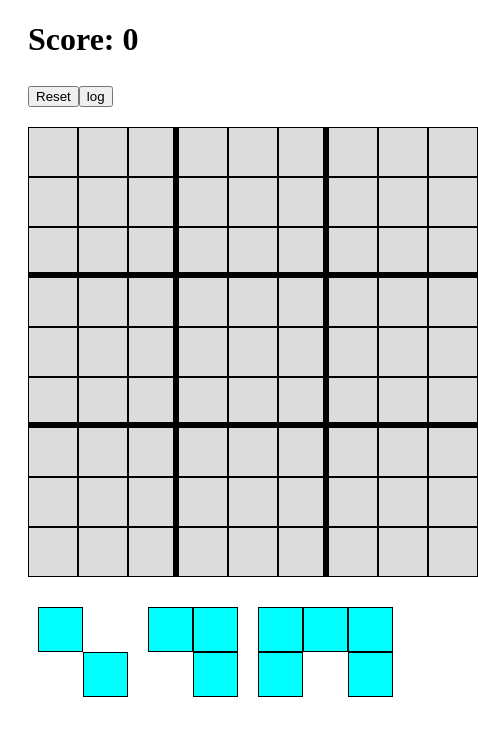
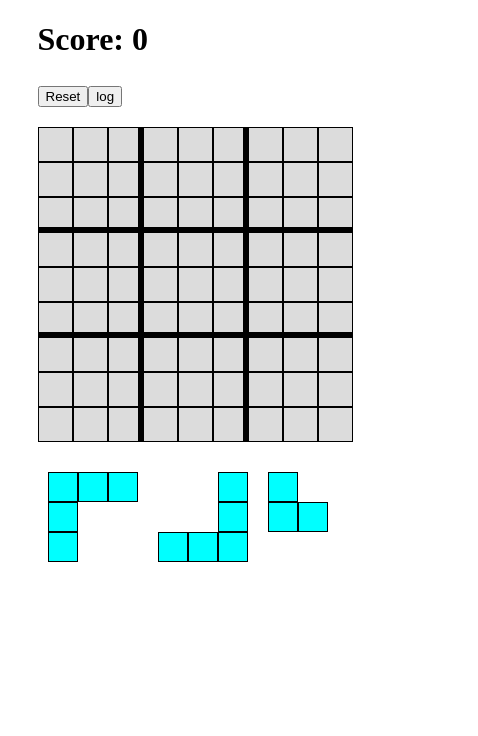
Before and after one commit to Ethanone7/cube_game, a React (Create React App) app: page / in a window 390 px wide. Shown: the top 736 px of the page, 478 px wide, since content can reach past the window. Built offline with nearby package versions, Linux system fonts and the light colour scheme.

Commit message:
optimize display

```diff
--- a/package.json
+++ b/package.json
@@ -11,6 +11,7 @@
     "@types/node": "^16.11.26",
     "@types/react": "^17.0.44",
     "@types/react-dom": "^17.0.15",
+    "antd": "^4.19.5",
     "less": "^4.1.2",
     "react": "^18.0.0",
     "react-dnd": "^16.0.0",
--- a/src/component/board.css
+++ b/src/component/board.css
@@ -1,6 +1,4 @@
 .btn {
-    width: 50px;
-    height: 50px;
     border: 1px solid;
     vertical-align: middle;
     font-size: 30px;
@@ -8,7 +6,7 @@
 }
 
 .valid_btn:hover{
-    background-color: #3e8e41 !important;
+    background-color: lime !important;
 }
 
 .sub_btn {
@@ -28,12 +26,9 @@
 
 
 .board {
-    width: 450px !important;
-    margin-right: 20px;
-    margin-left: 20px;
+    margin: auto;
 }
 
 .basic_cube {
-    /* padding-left: 20px; */
     margin-top: 20px;
 }
--- a/src/component/board.tsx
+++ b/src/component/board.tsx
@@ -1,15 +1,17 @@
 import React, { useState, useEffect } from 'react';
+import { Card } from 'antd';
+
 import "./board.css";
 import { SubCube } from "./sub_cube"
-import { DEFAULT_ARRAYS, TOTAL_SIZE } from "./config"
+import { DEFAULT_ARRAYS, TOTAL_SIZE, SMALL_CUBE_WIDTH, MID_CUBE_WIDTH } from "./config"
 
 interface BoardProps {
 }
 
 const DELAY_MS: number = 100 * 2
 const EMPTY_ARRAY: number[] = Array(81).fill(0)
-const generateRandomIndex = () => {
-  return Math.floor(Math.random() * TOTAL_SIZE);
+const generateRandomNumber = (size: number) => {
+  return Math.floor(Math.random() * size);
 }
 
 const Board: React.FC<BoardProps> = props => {
@@ -19,24 +21,38 @@ const Board: React.FC<BoardProps> = props => {
   const [xPos, setXPos] = useState<number>(-1);
   const [yPos, setYPos] = useState<number>(-1);
   const [editIndex, setEditIndex] = useState<number>(-1);
-  const [box0, setBox0] = useState<number>(generateRandomIndex());
-  const [box1, setBox1] = useState<number>(generateRandomIndex());
-  const [box2, setBox2] = useState<number>(generateRandomIndex());
+  const [box0, setBox0] = useState<number>(generateRandomNumber(TOTAL_SIZE));
+  const [box1, setBox1] = useState<number>(generateRandomNumber(TOTAL_SIZE));
+  const [box2, setBox2] = useState<number>(generateRandomNumber(TOTAL_SIZE));
   const [display0, setDisplay0] = useState<boolean>(true);
   const [display1, setDisplay1] = useState<boolean>(true);
   const [display2, setDisplay2] = useState<boolean>(true);
   const [editingCube, setEditingCube] = useState<boolean[][]>([[]]);
+  const [cubeWidth, setCubeWidth] = useState<number>(MID_CUBE_WIDTH);
+  const [width, setWidth] = React.useState(window.innerWidth);
 
   useEffect(() => {
     if (!display0 && !display1 && !display2) {
-      setBox0(generateRandomIndex())
-      setBox1(generateRandomIndex())
-      setBox2(generateRandomIndex())
+      setBox0(generateRandomNumber(TOTAL_SIZE))
+      setBox1(generateRandomNumber(TOTAL_SIZE))
+      setBox2(generateRandomNumber(TOTAL_SIZE))
       setDisplay0(true);
       setDisplay1(true);
       setDisplay2(true);
     }
   }, [display0, display1, display2]);
+
+  useEffect(() => {
+    if (width <= 620) {
+      setCubeWidth(SMALL_CUBE_WIDTH)
+    } else {
+      setCubeWidth(MID_CUBE_WIDTH)
+    }
+  }, [width]);
+
+  useEffect(() => {
+    window.addEventListener("resize", () => setWidth(window.innerWidth));
+  }, []);
 
   const btnColor = (val: number) => {
     if (val === -1) {
@@ -65,6 +81,15 @@ const Board: React.FC<BoardProps> = props => {
     return "btn"
   }
 
+  const onSetWidthLength = () => {
+    const width: number = ((cubeWidth+5) * 9);
+    return width + 'px';
+}
+
+const onSetCubeLength = () => {
+    return (cubeWidth+5) + 'px';
+}
+
   const onFinishEdit = () => {
     if (editIndex === 0) {
       setDisplay0(false);
@@ -77,7 +102,7 @@ const Board: React.FC<BoardProps> = props => {
     setEditing(false)
   }
 
-  const checkScore = (arrayList: number[]) => {
+  const checkScore = (arrayList: number[], cubeNum?: number) => {
     let tmpArray = [...arrayList];
     let flashArray = [...arrayList];
     let visitArray: boolean[] = Array(81).fill(false);
@@ -155,7 +180,9 @@ const Board: React.FC<BoardProps> = props => {
     }
     if (cnt > 0) {
       setArray(flashArray)
-      setTimeout(() => setScore(score + cnt * 9), DELAY_MS)
+      const add_score: number = cnt * (9 + generateRandomNumber(10))
+      // message.success(add_score+' points', 3)
+      setTimeout(() => setScore(score + add_score), DELAY_MS)
       setTimeout(() => setArray(tmpArray), DELAY_MS)
     }
   }
@@ -204,7 +231,7 @@ const Board: React.FC<BoardProps> = props => {
         setTimeout(() => checkScore(tmpArray), DELAY_MS)
         onFinishEdit();
       } else {
-        alert('fail')
+        alert('No space for it')
       }
     }
     else {
@@ -218,25 +245,25 @@ const Board: React.FC<BoardProps> = props => {
   }
 
   let boardView = (
-    array.map((val, idx) => { return (<button className={btnClassName(val)} style={{ backgroundColor: btnColor(val), borderRight: borderRight(idx), borderBottom: borderBottom(idx) }} onClick={() => onClickButton(idx)}></button>) })
+    array.map((val, idx) => { return (<button className={btnClassName(val)} style={{ backgroundColor: btnColor(val), borderRight: borderRight(idx), borderBottom: borderBottom(idx), width: onSetCubeLength(), height: onSetCubeLength() }} onClick={() => onClickButton(idx)}></button>) })
   )
 
-
   return (
-    <div className="board">
+    <Card className="board" style={{ width: onSetWidthLength() }}>
       <h1>Score: {score}</h1>
       <h2><button onClick={() => { setScore(0); setArray(EMPTY_ARRAY) }}>Reset</button><button onClick={() => {
         console.log('box0: ' + box0);
         console.log('box1: ' + box1)
         console.log('box2: ' + box2)
+        console.log(window.innerWidth)
       }}>log</button></h2>
       <div>{boardView}</div>
       <div style={{ display: 'flex' }}>
-        <SubCube inputArray={DEFAULT_ARRAYS[box0]} display={display0} editIndex={0} setEditIndex={setEditIndex} editing={editing} setEditing={setEditing} setXPos={setXPos} setYPos={setYPos} setEditingCube={setEditingCube} />
-        <SubCube inputArray={DEFAULT_ARRAYS[box1]} display={display1} editIndex={1} setEditIndex={setEditIndex} editing={editing} setEditing={setEditing} setXPos={setXPos} setYPos={setYPos} setEditingCube={setEditingCube} />
-        <SubCube inputArray={DEFAULT_ARRAYS[box2]} display={display2} editIndex={2} setEditIndex={setEditIndex} editing={editing} setEditing={setEditing} setXPos={setXPos} setYPos={setYPos} setEditingCube={setEditingCube} />
+        <SubCube inputArray={DEFAULT_ARRAYS[box0]} display={display0} editIndex={0} setEditIndex={setEditIndex} editing={editing} setEditing={setEditing} setXPos={setXPos} setYPos={setYPos} setEditingCube={setEditingCube} cubeWidth={cubeWidth}/>
+        <SubCube inputArray={DEFAULT_ARRAYS[box1]} display={display1} editIndex={1} setEditIndex={setEditIndex} editing={editing} setEditing={setEditing} setXPos={setXPos} setYPos={setYPos} setEditingCube={setEditingCube} cubeWidth={cubeWidth}/>
+        <SubCube inputArray={DEFAULT_ARRAYS[box2]} display={display2} editIndex={2} setEditIndex={setEditIndex} editing={editing} setEditing={setEditing} setXPos={setXPos} setYPos={setYPos} setEditingCube={setEditingCube} cubeWidth={cubeWidth}/>
       </div>
-    </div>
+    </Card>
   );
 }
 
--- a/src/component/config.ts
+++ b/src/component/config.ts
@@ -39,3 +39,6 @@ interface ArrayType {
     [key: number]: boolean[][];
 }
 export const TOTAL_SIZE=34;
+
+export const SMALL_CUBE_WIDTH = 30;
+export const MID_CUBE_WIDTH = 45;
--- a/src/component/sub_cube.tsx
+++ b/src/component/sub_cube.tsx
@@ -1,4 +1,5 @@
 import React, { useState, useEffect } from 'react';
+
 import "./board.css";
 
 interface SubCubeProps {
@@ -11,12 +12,13 @@ interface SubCubeProps {
     setXPos: (e: number) => void
     setYPos: (e: number) => void
     setEditingCube: (e: boolean[][]) => void
+    cubeWidth: number
 }
 
-const CUBE_WIDTH = 45;
+// const CUBE_WIDTH = 45;
 
 const SubCube: React.FC<SubCubeProps> = props => {
-    const { inputArray, editing, display, editIndex, setEditIndex, setEditing, setXPos, setYPos, setEditingCube } = props;
+    const { inputArray, editing, display, editIndex, setEditIndex, setEditing, setXPos, setYPos, setEditingCube, cubeWidth } = props;
     const [chosen, setChosen] = useState<boolean>(false);
     const [selectedIdx, setSelectedIdx] = useState<number>(-1);
 
@@ -45,12 +47,12 @@ const SubCube: React.FC<SubCubeProps> = props => {
     }
 
     const onSetWidthLength = () => {
-        const width: number = (CUBE_WIDTH * inputArray[0].length);
+        const width: number = (cubeWidth * inputArray[0].length);
         return width + 'px';
     }
 
     const onSetCubeLength = () => {
-        return CUBE_WIDTH + 'px';
+        return cubeWidth + 'px';
     }
 
     const onClickButton = (idx: number) => {
--- a/tsconfig.json
+++ b/tsconfig.json
@@ -21,6 +21,7 @@
     "jsx": "react-jsx"
   },
   "include": [
-    "src"
-, "index.tsx"  ]
+    "src",
+    "index.tsx"
+  ]
 }
```
Also changed, not shown: 1 other file (tests, documents, lock files or other folders).
